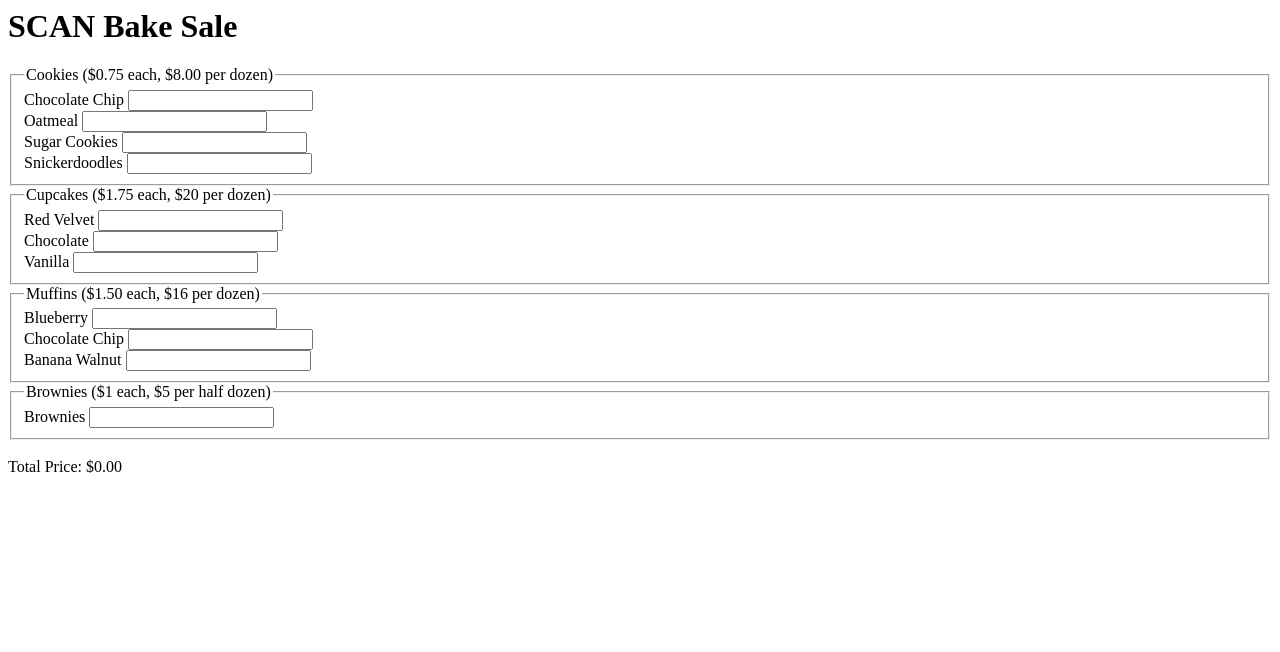
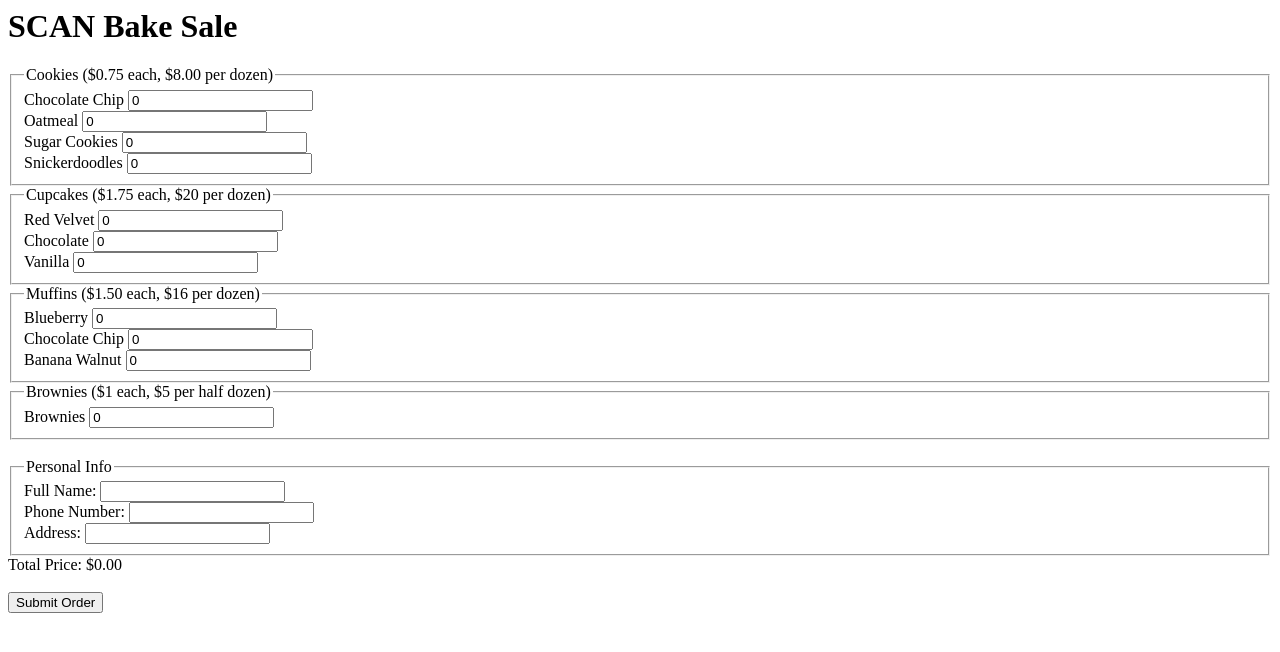
Before and after one commit to Aryan470/SCAN-web, a Flask app: page /bakesale/ in a window 1280 px wide. Shown: the top 652 px of the page. Run offline with Flask 2, Linux system fonts and the light colour scheme; parts of the project's set-up code (start-up, migrations or seed data) failed here and were passed over.

Commit message:
Added form submission functionality
Orders are now generated with form data, next step is firestore

```diff
--- a/app.py
+++ b/app.py
@@ -6,4 +6,4 @@ try:
 except KeyError:
     port = 7000
 
-scan_web.create_app(port).run(host="0.0.0.0")
+scan_web.create_app(port).run(host="0.0.0.0", debug=True)
--- a/scan_web/blueprints/bakesale.py
+++ b/scan_web/blueprints/bakesale.py
@@ -1,9 +1,86 @@
 from flask import Blueprint, request, abort, jsonify, render_template
+from datetime import datetime
+from uuid import uuid4
 from scan_web import fireClient
 from uuid import uuid4
 
 bakesale = Blueprint("bakesale", __name__, template_folder="templates")
+categories = {
+    "cookie": [
+        "cookie_chocchip",
+        "cookie_oatmeal",
+        "cookie_sugar",
+        "cookie_snickerdoodle"
+    ],
+    "cupcake": [
+        "cupcake_redvelvet",
+        "cupcake_chocolate",
+        "cupcake_vanilla",
+    ],
+    "muffin": [
+        "muffin_blueberry",
+        "muffin_chocchip",
+        "muffin_bananawalnut"
+    ],
+    "brownie": [
+        "brownies_brownie"
+    ]
+}
+prices = {
+    "cookie": {
+        1: 0.75,
+        12: 8.00
+    },
+    "cupcake": {
+        1: 1.75,
+        12: 20.00,
+    },
+    "muffin": {
+        1: 1.50,
+        12: 16.00,
+    },
+    "brownie": {
+        1: 1.00,
+        6: 5.00
+    }
+}
+userVars = [
+    "name",
+    "phone",
+    "address"
+]
+
 
 @bakesale.route("/", methods=["GET"])
 def index():
     return render_template("orderform.html")
+
+@bakesale.route("/submitorder", methods=["GET"])
+def submitOrder():
+    userInfo = {}
+    for userVar in userVars:
+        userInfo[userVar] = request.args.get(userVar, default="N/A")
+
+    quantities = {}
+    categorySums = {}
+    price = 0
+    for category in categories:
+        quantities[category] = {}
+        for item in categories[category]:
+            quantities[category][item] = request.args.get(item, default=0, type=int)
+        categorySum = sum(quantities[category].values())
+        for count in sorted(prices[category], reverse=True):
+            if categorySum <= 0:
+                break
+            price += (categorySum // count) * prices[category][count]
+            categorySum %= count
+
+    order = {
+        "userInfo": userInfo,
+        "price": price,
+        "quantities": quantities,
+        "UTC_timestamp": str(datetime.utcnow()),
+        "orderID": str(uuid4())
+    }
+
+    return order
--- a/scan_web/blueprints/templates/orderform.html
+++ b/scan_web/blueprints/templates/orderform.html
@@ -5,62 +5,117 @@
 
     <body>
         <h1>SCAN Bake Sale</h1>
-        <form action="/bakesale/submitorder">
+        <script>
+            const cookiePrice = 0.75;
+            const cookieDozen = 8.00;
+            const cupcakePrice = 1.75;
+            const cupcakeDozen = 20.00;
+            const muffinPrice = 1.50;
+            const muffinDozen = 16.00;
+            const browniePrice = 1.00;
+            const brownieHalfDozen = 5.00;
+
+            function calcPrice() {
+                var numCookies = parseInt(document.querySelector("#cookie_chocchip").value)
+                    + parseInt(document.querySelector("#cookie_oatmeal").value)
+                    + parseInt(document.querySelector("#cookie_sugar").value)
+                    + parseInt(document.querySelector("#cookie_snickerdoodle").value);
+
+                var numCupcakes = parseInt(document.querySelector("#cupcake_redvelvet").value)
+                    + parseInt(document.querySelector("#cupcake_chocolate").value)
+                    + parseInt(document.querySelector("#cupcake_vanilla").value);
+
+                var numMuffins = parseInt(document.querySelector("#muffin_blueberry").value)
+                    + parseInt(document.querySelector("#muffin_chocchip").value)
+                    + parseInt(document.querySelector("#muffin_bananawalnut").value);
+
+                var numBrownies = parseInt(document.querySelector("#brownies_brownie").value);
+
+                var price = 0.00;
+                price += cookieDozen * Math.floor(numCookies / 12) + cookiePrice * (numCookies % 12);
+                price += cupcakeDozen * Math.floor(numCupcakes / 12) + cupcakePrice * (numCupcakes % 12);
+                price += muffinDozen * Math.floor(numMuffins / 12) + muffinPrice * (numMuffins % 12);
+                price += brownieHalfDozen * Math.floor(numBrownies / 6) + browniePrice * (numBrownies % 6);
+
+                if (isNaN(price)) {
+                    price = 0;
+                }
+                return "Total Price: $" + Math.round(price * 100) / 100;
+            }
+        </script>
+        <form action="/bakesale/submitorder" oninput="price.value=calcPrice()">
             <fieldset>
                 <legend>Cookies ($0.75 each, $8.00 per dozen)</legend>
                 <label for="cookie_chocchip">Chocolate Chip</label>
-                <input type="number" name="cookie_chocchip" min=0 step=1>
+                <input type="number" name="cookie_chocchip" min=0 step=1 id="cookie_chocchip" value=0>
                 <br>
                 <label for="cookie_oatmeal">Oatmeal</label>
-                <input type="number" name="cookie_oatmeal" min=0 step=1>
+                <input type="number" name="cookie_oatmeal" min=0 step=1 id="cookie_oatmeal" value=0>
                 <br>
                 <label for="cookie_sugar">Sugar Cookies</label>
-                <input type="number" name="cookie_sugar" min=0 step=1>
+                <input type="number" name="cookie_sugar" min=0 step=1 id="cookie_sugar" value=0>
                 <br>
                 <label for="cookie_snickerdoodle">Snickerdoodles</label>
-                <input type="number" name="cookie_snickerdoodle" min=0 step=1>
+                <input type="number" name="cookie_snickerdoodle" min=0 step=1 id="cookie_snickerdoodle" value=0>
                 <br>
             </fieldset>
             <fieldset>
                 <legend>Cupcakes ($1.75 each, $20 per dozen)</legend>
 
                 <label for="cupcake_redvelvet">Red Velvet</label>
-                <input type="number" name="cupcake_redvelvet" min=0 step=1>
+                <input type="number" name="cupcake_redvelvet" min=0 step=1 id="cupcake_redvelvet" value=0>
                 <br>
 
                 <label for="cupcake_chocolate">Chocolate</label>
-                <input type="number" name="cupcake_chocolate" min=0 step=1>
+                <input type="number" name="cupcake_chocolate" min=0 step=1 id="cupcake_chocolate" value=0>
                 <br>
 
                 <label for="cupcake_vanilla">Vanilla</label>
-                <input type="number" name="cupcake_vanilla" min=0 step=1>
+                <input type="number" name="cupcake_vanilla" min=0 step=1 id="cupcake_vanilla" value=0>
                 <br>
             </fieldset>
             <fieldset>
                 <legend>Muffins ($1.50 each, $16 per dozen)</legend>
 
                 <label for="muffin_blueberry">Blueberry</label>
-                <input type="number" name="muffin_blueberry" min=0 step=1>
+                <input type="number" name="muffin_blueberry" min=0 step=1 id="muffin_blueberry" value=0>
                 <br>
 
                 <label for="muffin_chocchip">Chocolate Chip</label>
-                <input type="number" name="muffin_chocchip" min=0 step=1>
+                <input type="number" name="muffin_chocchip" min=0 step=1 id="muffin_chocchip" value=0>
                 <br>
 
                 <label for="muffin_bananawalnut">Banana Walnut</label>
-                <input type="number" name="muffin_bananawalnut" min=0 step=1>
+                <input type="number" name="muffin_bananawalnut" min=0 step=1 id="muffin_bananawalnut" value=0>
                 <br>
             </fieldset>
             <fieldset>
                 <legend>Brownies ($1 each, $5 per half dozen)</legend>
 
                 <label for="brownies_brownie">Brownies</label>
-                <input type="number" name="brownies_brownie" min=0 step=1>
+                <input type="number" name="brownies_brownie" min=0 step=1 id="brownies_brownie" value=0>
                 <br>
             </fieldset>
             <br>
 
+            <fieldset>
+                <legend>Personal Info</legend>
+                <label for="name">Full Name: </label>
+                <input type="text" name="name" required>
+                <br>
+
+                <label for="phone">Phone Number: </label>
+                <input type="tel" name="phone" required>
+                <br>
+
+                <label for="address">Address: </label>
+                <input type="text" name="address" required>
+                <br>
+            </fieldset>
+
             <output name="price">Total Price: $0.00</output>
+            <br><br>
+            <input type="submit" value="Submit Order"></submit>
         </form>
     </body>
 </html>
```
